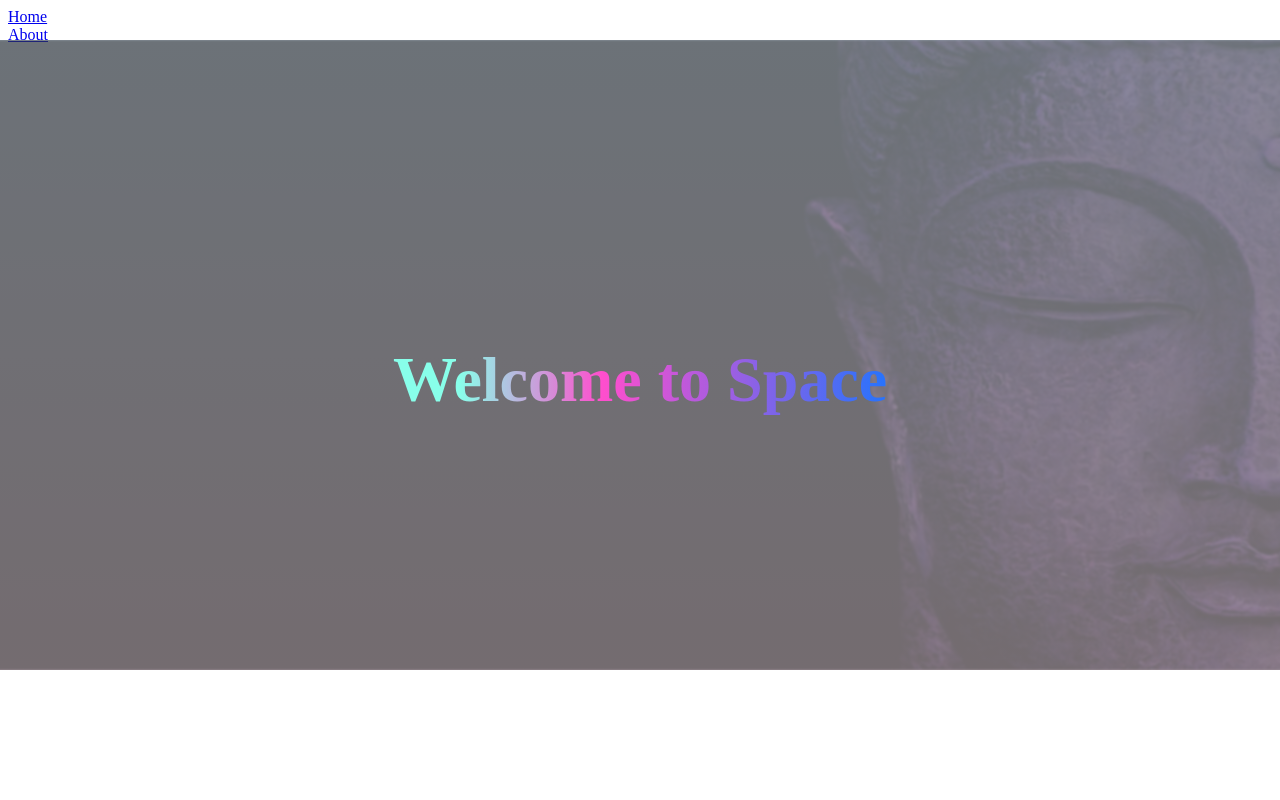
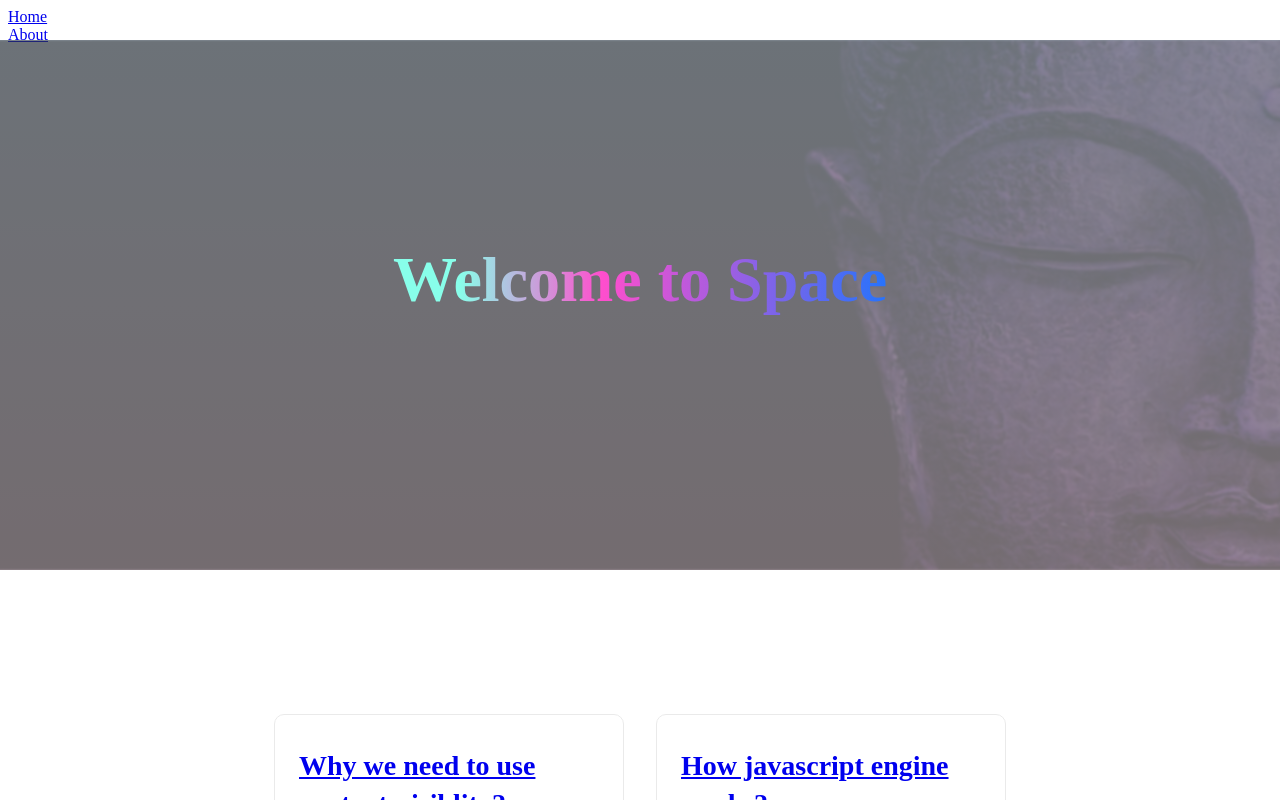
Before and after one commit to vignesh-karunakaran/my-blog, a Next.js app: page / in a window 1280 px wide. Shown: the top 800 px of the page. Built offline with nearby package versions, Linux system fonts and the light colour scheme.

Commit message:
[UPDATE]Font family and styles update

```diff
--- a/pages/about/index.js
+++ b/pages/about/index.js
@@ -7,7 +7,6 @@
   return (
     <Layout>
       <div className="not-found">
-        <h1>ABOUT ME ?</h1>
         <div className="intro-card">
           <div className="profile-pic">
             <Image src="/me.jpg" alt="Picture of the author" width="150" height="150" />
--- a/styles/Home.module.css
+++ b/styles/Home.module.css
@@ -33,8 +33,8 @@
   position: relative;
   min-height: 60vh;
   margin-top: -44px;
-  margin-bottom: 12rem;
-  padding: 75pt 20px 50px;
+  margin-bottom: 120px;
+  padding: 0 20px 50px;
   width: 100%;
   text-align: center;
   display: flex;
--- a/styles/globals.css
+++ b/styles/globals.css
@@ -1,4 +1,4 @@
-@import url('https://fonts.googleapis.com/css2?family=Archivo+Narrow:wght@400;600;700&display=swap');
+@import url('https://fonts.googleapis.com/css2?family=Ubuntu:wght@300;400;500&display=swap');
 html {
     font-size: 17px;
 }
@@ -6,7 +6,7 @@
 body {
     padding: 0;
     margin: 0;
-    font-family: 'Archivo Narrow', sans-serif;
+    font-family: 'Ubuntu', sans-serif;
     color: #fff;
     background-color: #252324;
 }
@@ -116,7 +116,7 @@
     display: flex;
     background: rgba(255,255,255,0.1);
     backdrop-filter: blur(10px);
-    margin: 0 auto;
+    margin: 10vh auto 0;
     margin-bottom: 30%;
     height: 300px;
     padding: 2rem;
```
